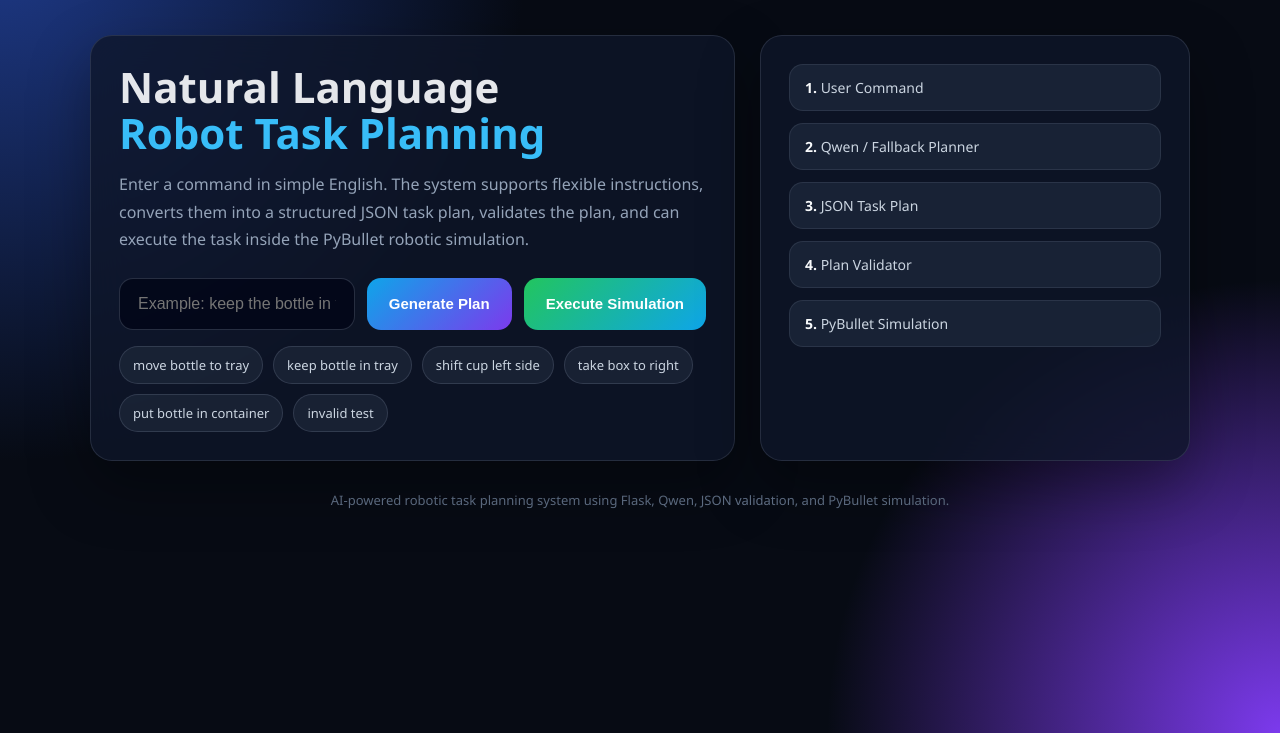
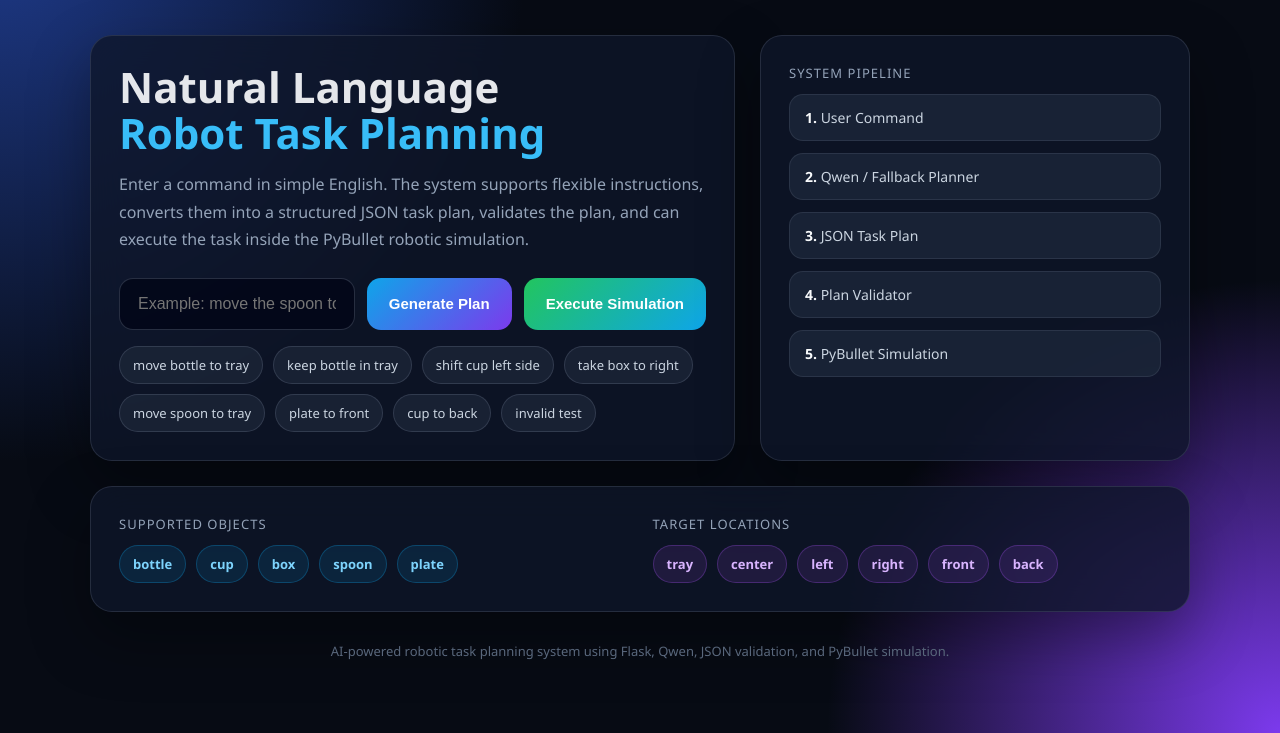
Before and after one commit to harsh2370/ai-robotic-task-planner, a Flask app: page / in a window 1280 px wide. Shown: the part 67-800 px from the top of the page. Run offline with Flask 3, Linux system fonts and the light colour scheme.

Commit message:
Displayed supported objects and locations on frontend

```diff
--- a/app.py
+++ b/app.py
@@ -14,6 +14,7 @@ from command_runner import parse_command
 from llm_planner import get_task_plan_from_llm
 from plan_validator import validate_task_plan
 from execution_logger import log_execution, read_recent_logs
+from world import OBJECTS, LOCATIONS
 
 
 app = Flask(__name__)
@@ -85,6 +86,12 @@ def index():
             "execution_status": execution_status
         }
     recent_logs = read_recent_logs()
-    return render_template("index.html", result=result, recent_logs=recent_logs)
+    return render_template(
+    "index.html",
+    result=result,
+    recent_logs=recent_logs,
+    objects=list(OBJECTS.keys()),
+    locations=list(LOCATIONS.keys())
+)
 if __name__ == "__main__":
     app.run(debug=True, use_reloader=False)
--- a/templates/index.html
+++ b/templates/index.html
@@ -89,6 +89,7 @@
         .pipeline {
             display: grid;
             gap: 12px;
+            margin-top: 12px;
         }
 
         .pipeline-step {
@@ -184,6 +185,39 @@
         .example-btn:hover {
             border-color: #38bdf8;
             color: #7dd3fc;
+        }
+
+        .workspace-card {
+            margin-bottom: 25px;
+        }
+
+        .workspace-grid {
+            display: grid;
+            grid-template-columns: 1fr 1fr;
+            gap: 25px;
+        }
+
+        .tag-list {
+            display: flex;
+            flex-wrap: wrap;
+            gap: 10px;
+            margin-top: 12px;
+        }
+
+        .tag {
+            padding: 9px 13px;
+            border-radius: 999px;
+            background: rgba(14, 165, 233, 0.12);
+            border: 1px solid rgba(14, 165, 233, 0.28);
+            color: #7dd3fc;
+            font-size: 13px;
+            font-weight: 600;
+        }
+
+        .location-tag {
+            background: rgba(168, 85, 247, 0.12);
+            border: 1px solid rgba(168, 85, 247, 0.28);
+            color: #d8b4fe;
         }
 
         .result-grid {
@@ -308,6 +342,10 @@
                 grid-template-columns: 1fr;
             }
 
+            .workspace-grid {
+                grid-template-columns: 1fr;
+            }
+
             form {
                 grid-template-columns: 1fr;
             }
@@ -370,7 +408,7 @@
                         id="commandInput"
                         type="text"
                         name="command"
-                        placeholder="Example: keep the bottle in the tray"
+                        placeholder="Example: move the spoon to the tray"
                         value="{% if result %}{{ result.command }}{% endif %}"
                         required
                     >
@@ -405,8 +443,16 @@
                         take box to right
                     </div>
 
-                    <div class="example-btn" onclick="setCommand('put bottle inside container')">
-                        put bottle in container
+                    <div class="example-btn" onclick="setCommand('move the spoon to the tray')">
+                        move spoon to tray
+                    </div>
+
+                    <div class="example-btn" onclick="setCommand('place the plate on the front')">
+                        plate to front
+                    </div>
+
+                    <div class="example-btn" onclick="setCommand('shift the cup to the back')">
+                        cup to back
                     </div>
 
                     <div class="example-btn" onclick="setCommand('move the phone to the tray')">
@@ -417,12 +463,36 @@
         </div>
 
         <div class="card">
+            <div class="label">System Pipeline</div>
+
             <div class="pipeline">
                 <div class="pipeline-step"><strong>1.</strong> User Command</div>
                 <div class="pipeline-step"><strong>2.</strong> Qwen / Fallback Planner</div>
                 <div class="pipeline-step"><strong>3.</strong> JSON Task Plan</div>
                 <div class="pipeline-step"><strong>4.</strong> Plan Validator</div>
                 <div class="pipeline-step"><strong>5.</strong> PyBullet Simulation</div>
+            </div>
+        </div>
+    </div>
+
+    <div class="card workspace-card">
+        <div class="workspace-grid">
+            <div>
+                <div class="label">Supported Objects</div>
+                <div class="tag-list">
+                    {% for object in objects %}
+                        <span class="tag">{{ object }}</span>
+                    {% endfor %}
+                </div>
+            </div>
+
+            <div>
+                <div class="label">Target Locations</div>
+                <div class="tag-list">
+                    {% for location in locations %}
+                        <span class="tag location-tag">{{ location }}</span>
+                    {% endfor %}
+                </div>
             </div>
         </div>
     </div>
```
Also changed, not shown: 1 other file.
